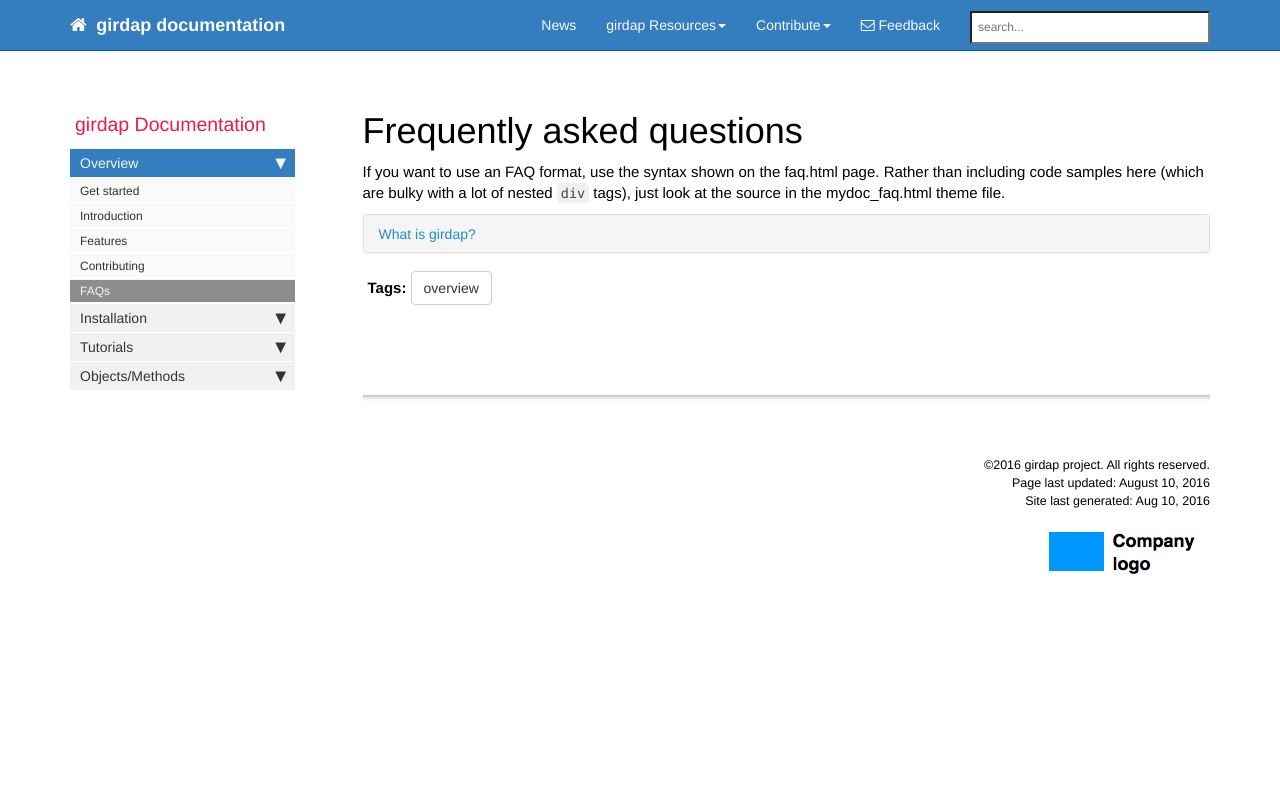
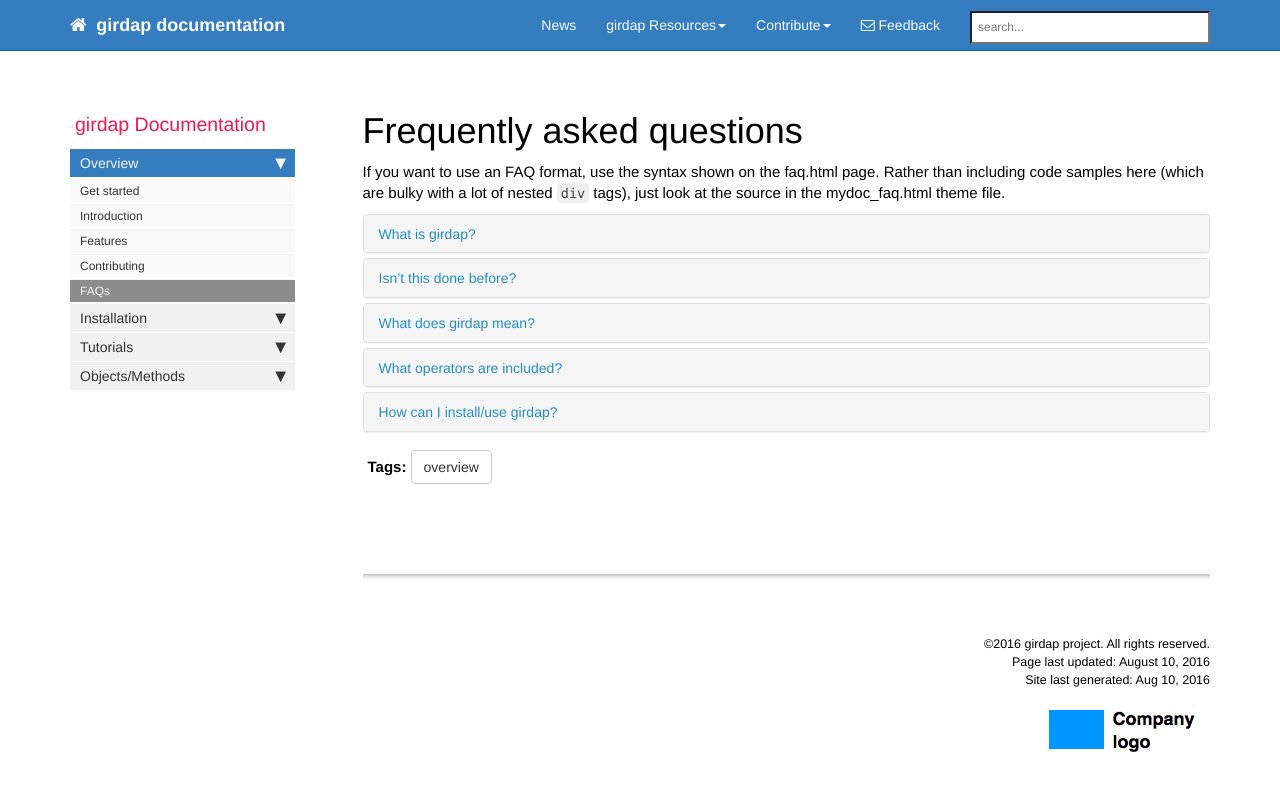
Before and after one commit to uzgoren/girdap, a Jekyll site: the page built from pages/doc/doc_faq.md, in a window 1280 px wide. Shown: the top 791 px of the page. Built offline with Jekyll 4.4.1, drawn with Linux system fonts in a browser that asks for light colours; nearby versions of some CDN libraries; comment, search, counter and statistics services are not loaded.

Commit message:
new page

```diff
--- a/pages/doc/doc_faq.md
+++ b/pages/doc/doc_faq.md
@@ -10,7 +10,7 @@ folder: doc
 
 dfaq:
 - q: What is girdap?
-  a: _girdap_ provides building blocks for numerical simulations of complex transport equations. Tools are built around a grid management platform connected to finite volume method based differential operators. girdap’s primary goals are (1) _flexibility_ and (2) _accuracy_. <p>Flexible tools allow **researchers** to develop new numerical algorithms and **educators** to teach students existing algorithms. Tools provided aim to shift programming focus more on physics and numerical method to avoid time consuming programming details.<p> The accuracy is handled by automated grid refinement and coarsening based on the solution field. <p>_girdap_ does not target audiences who would like to get immediate results for an engineering project. It involves a numerical algorithm development phase. Those who would like to skip such a development can refer to a commercial CFD/multiphysics software.
+  a: _girdap_ provides building blocks for numerical simulations of complex transport equations. Tools are built around a grid management platform connected to finite volume method based differential operators. girdap’s primary goals are (1) _flexibility_ and (2) _accuracy_. </p><p>Flexible tools allow **researchers** to develop new numerical algorithms and **educators** to teach students existing algorithms. Tools provided aim to shift programming focus more on physics and numerical method to avoid time consuming programming details.</p><p> The accuracy is handled by automated grid refinement and coarsening based on the solution field. </p><p>_girdap_ does not target audiences who would like to get immediate results for an engineering project. It involves a numerical algorithm development phase. Those who would like to skip such a development can refer to a commercial CFD/multiphysics software. </p>
 - q: Isn’t this done before?
   a: Similar projects do exist. [OpenFOAM](http://www.openfoam.org/) is one example; and another one is [FEniCS](http://fenicsproject.org). Please check them out. They are really good projects. girdap just offers another flavor.
 - q: What does girdap mean?
```
